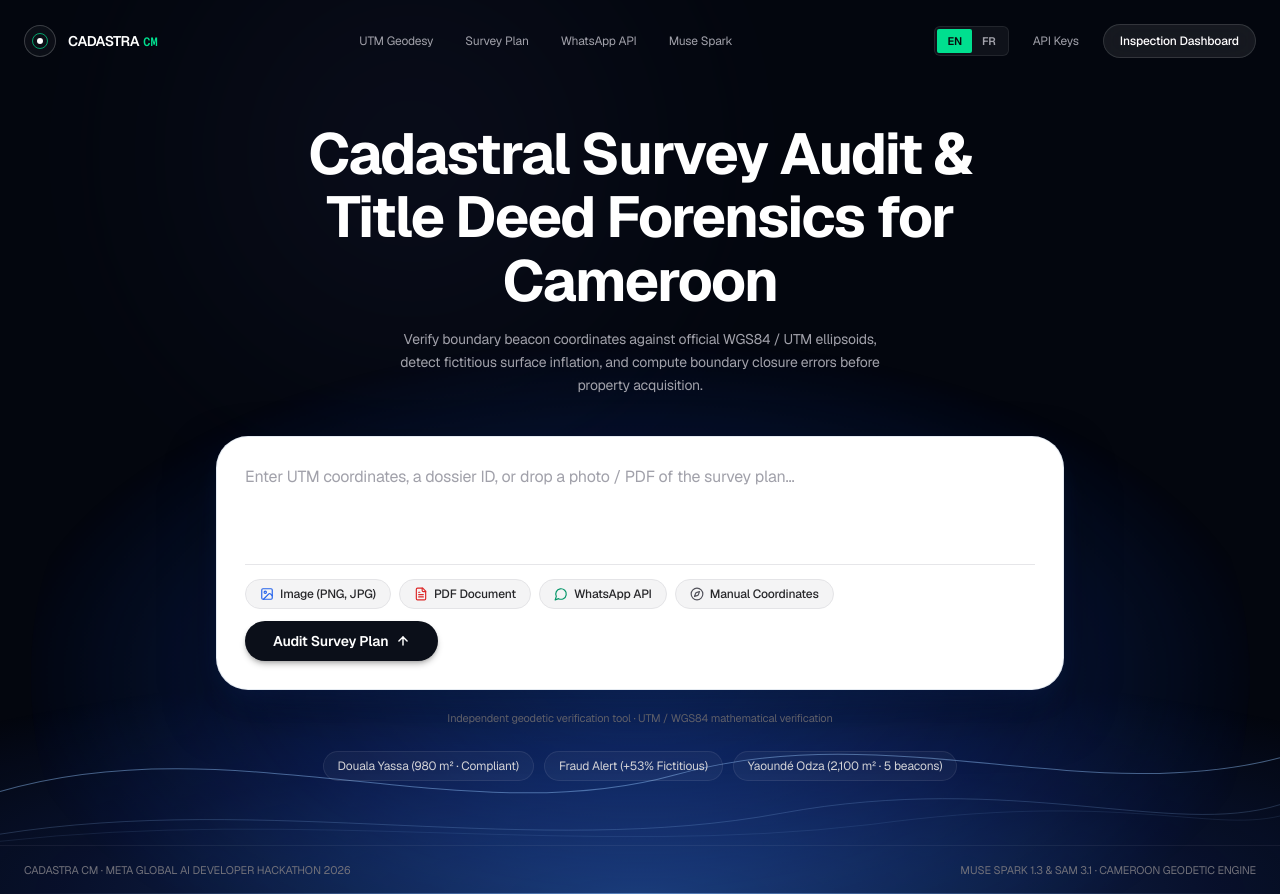
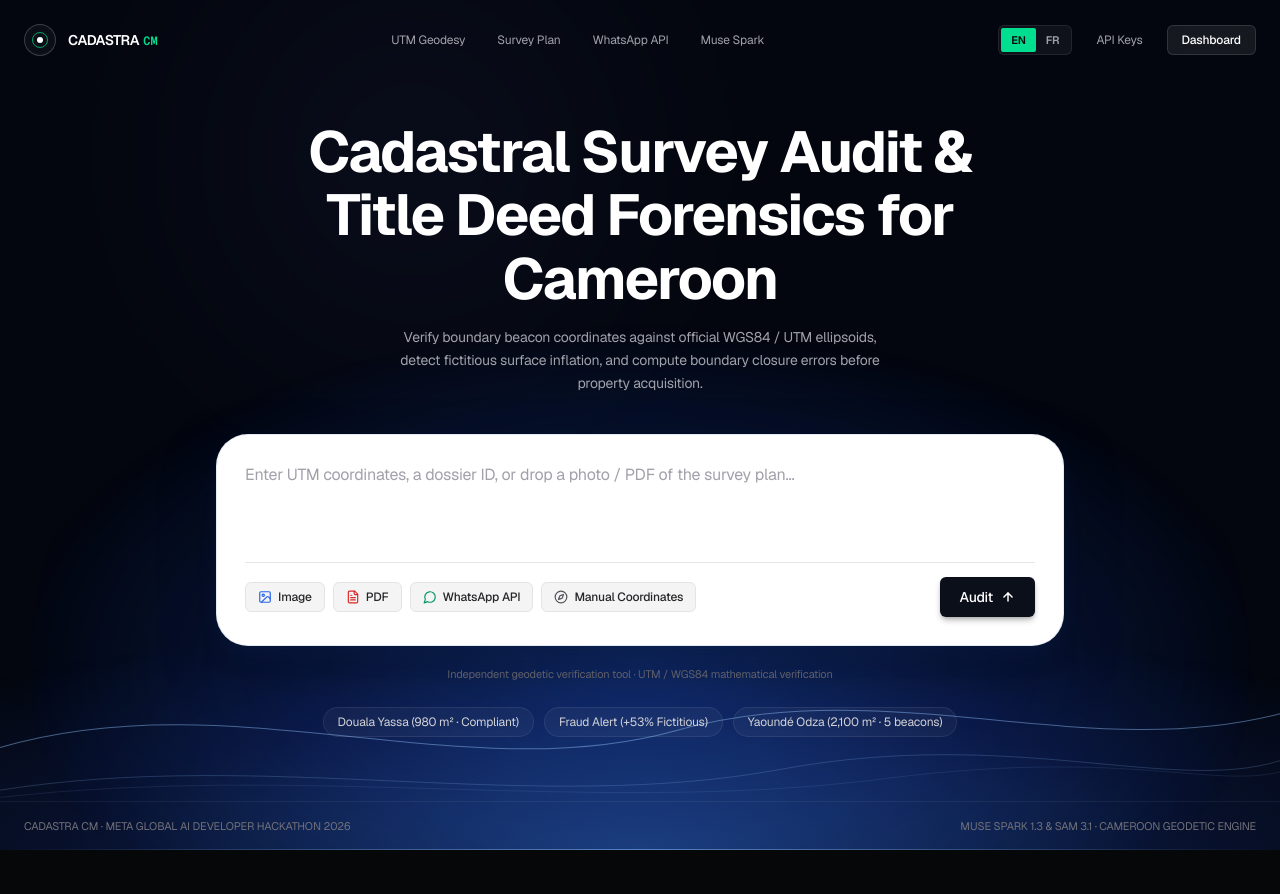
Before and after one commit to EonEmmanuel/Cadastra, a Next.js app in the folder frontend/: page / in a window 1280 px wide. After the commit the page ends 850 px from the top, so only its background shows below. Built offline with nearby package versions, Linux system fonts and the light colour scheme; no server answers.

Commit message:
fix(translations): update button labels for clarity and consistency in English and French style(frontend): adjust button styles for better alignment and responsiveness

```diff
--- a/frontend/src/components/ForensicDossierPanel.tsx
+++ b/frontend/src/components/ForensicDossierPanel.tsx
@@ -742,20 +742,20 @@ export default function ForensicDossierPanel({
                   }}
                   placeholder={t.aiAskPlaceholder}
                   disabled={isAskingAi}
-                  className="flex-1 bg-[#10141D] border border-white/[0.08] rounded-md px-3 py-2 text-xs text-white placeholder:text-zinc-500 focus:outline-none focus:border-white/30 transition disabled:opacity-50"
+                  className="flex-1 min-w-0 bg-[#10141D] border border-white/[0.08] rounded-md px-3 py-2 text-xs text-white placeholder:text-zinc-500 focus:outline-none focus:border-white/30 transition disabled:opacity-50"
                 />
                 <button
                   type="button"
                   onClick={() => handleAskQuestion()}
                   disabled={isAskingAi || !customQuestion.trim()}
-                  className="px-3.5 py-2 rounded-md bg-white hover:bg-zinc-200 text-zinc-950 text-xs font-medium transition disabled:opacity-40 flex items-center gap-1.5 shrink-0 whitespace-nowrap shadow-sm active:scale-[0.98]"
+                  className="px-3.5 py-2 rounded-md bg-white hover:bg-zinc-200 text-zinc-950 text-xs font-medium transition disabled:opacity-40 flex items-center justify-center gap-1.5 shrink-0 whitespace-nowrap shadow-sm active:scale-[0.98]"
                 >
                   {isAskingAi ? (
-                    <Loader2 className="w-3.5 h-3.5 animate-spin text-zinc-950" />
+                    <Loader2 className="w-3.5 h-3.5 animate-spin text-zinc-950 shrink-0" />
                   ) : (
-                    <Send className="w-3.5 h-3.5" />
+                    <Send className="w-3.5 h-3.5 shrink-0" />
                   )}
-                  <span>
+                  <span className="whitespace-nowrap shrink-0">
                     {isAskingAi ? t.askingAi : t.btnAskAi}
                   </span>
                 </button>
--- a/frontend/src/components/LandingHero.tsx
+++ b/frontend/src/components/LandingHero.tsx
@@ -521,9 +521,9 @@ export default function LandingHero({
             whileTap={{ scale: 0.96 }}
             type="button"
             onClick={onOpenDashboard}
-            className="inline-flex items-center gap-1.5 px-4 py-2 rounded-full text-xs font-medium bg-white/[0.08] hover:bg-white/[0.14] text-white border border-white/[0.12] backdrop-blur-md transition-all active:scale-95"
+            className="inline-flex items-center gap-1.5 px-3.5 py-1.5 rounded-md text-xs font-medium bg-white/[0.08] hover:bg-white/[0.14] text-white border border-white/[0.12] backdrop-blur-md transition-all active:scale-95 shrink-0 whitespace-nowrap"
           >
-            <span>{t.navDashboard}</span>
+            <span className="whitespace-nowrap shrink-0">{t.navDashboard}</span>
           </motion.button>
         </div>
       </header>
@@ -677,7 +677,7 @@ export default function LandingHero({
           </AnimatePresence>
 
           {/* Bottom controls row */}
-          <div className="mt-5 pt-3.5 flex flex-wrap items-center justify-between gap-3 border-t border-zinc-200/90">
+          <div className="mt-5 pt-3.5 flex flex-wrap sm:flex-nowrap items-center justify-between gap-3 border-t border-zinc-200/90">
             <div className="flex flex-wrap items-center gap-2">
               {/* Image picker */}
               <motion.button
@@ -686,10 +686,10 @@ export default function LandingHero({
                 type="button"
                 onClick={() => imageInputRef.current?.click()}
                 disabled={isProcessing}
-                className="inline-flex items-center gap-1.5 px-3.5 py-1.5 rounded-full text-xs font-medium bg-zinc-100 hover:bg-zinc-200/90 text-zinc-800 border border-zinc-200 shadow-xs transition disabled:opacity-50"
+                className="inline-flex items-center gap-1.5 px-3 py-1.5 rounded-md text-xs font-medium bg-zinc-100 hover:bg-zinc-200/90 text-zinc-800 border border-zinc-200 shadow-xs transition disabled:opacity-50 shrink-0 whitespace-nowrap"
               >
-                <ImageIcon className="w-3.5 h-3.5 text-blue-600" />
-                <span>{t.btnImagePicker}</span>
+                <ImageIcon className="w-3.5 h-3.5 text-blue-600 shrink-0" />
+                <span className="whitespace-nowrap shrink-0">{t.btnImagePicker}</span>
               </motion.button>
 
               {/* PDF picker */}
@@ -699,10 +699,10 @@ export default function LandingHero({
                 type="button"
                 onClick={() => pdfInputRef.current?.click()}
                 disabled={isProcessing}
-                className="inline-flex items-center gap-1.5 px-3.5 py-1.5 rounded-full text-xs font-medium bg-zinc-100 hover:bg-zinc-200/90 text-zinc-800 border border-zinc-200 shadow-xs transition disabled:opacity-50"
+                className="inline-flex items-center gap-1.5 px-3 py-1.5 rounded-md text-xs font-medium bg-zinc-100 hover:bg-zinc-200/90 text-zinc-800 border border-zinc-200 shadow-xs transition disabled:opacity-50 shrink-0 whitespace-nowrap"
               >
-                <FileText className="w-3.5 h-3.5 text-red-600" />
-                <span>{t.btnPdfPicker}</span>
+                <FileText className="w-3.5 h-3.5 text-red-600 shrink-0" />
+                <span className="whitespace-nowrap shrink-0">{t.btnPdfPicker}</span>
               </motion.button>
 
               {/* WhatsApp */}
@@ -711,10 +711,10 @@ export default function LandingHero({
                 whileTap={{ scale: 0.97 }}
                 type="button"
                 onClick={onOpenWhatsAppModal}
-                className="hidden sm:inline-flex items-center gap-1.5 px-3.5 py-1.5 rounded-full text-xs font-medium bg-zinc-100 hover:bg-zinc-200/90 text-zinc-800 border border-zinc-200 shadow-xs transition"
+                className="hidden sm:inline-flex items-center gap-1.5 px-3 py-1.5 rounded-md text-xs font-medium bg-zinc-100 hover:bg-zinc-200/90 text-zinc-800 border border-zinc-200 shadow-xs transition shrink-0 whitespace-nowrap"
               >
-                <MessageCircle className="w-3.5 h-3.5 text-emerald-600" />
-                <span>{t.navWhatsApp}</span>
+                <MessageCircle className="w-3.5 h-3.5 text-emerald-600 shrink-0" />
+                <span className="whitespace-nowrap shrink-0">{t.navWhatsApp}</span>
               </motion.button>
 
               {/* Manual entry */}
@@ -723,10 +723,10 @@ export default function LandingHero({
                 whileTap={{ scale: 0.97 }}
                 type="button"
                 onClick={onOpenManualModal}
-                className="hidden md:inline-flex items-center gap-1.5 px-3.5 py-1.5 rounded-full text-xs font-medium bg-zinc-100 hover:bg-zinc-200/90 text-zinc-800 border border-zinc-200 shadow-xs transition"
+                className="hidden md:inline-flex items-center gap-1.5 px-3 py-1.5 rounded-md text-xs font-medium bg-zinc-100 hover:bg-zinc-200/90 text-zinc-800 border border-zinc-200 shadow-xs transition shrink-0 whitespace-nowrap"
               >
-                <Compass className="w-3.5 h-3.5 text-zinc-600" />
-                <span>{t.btnManualInput}</span>
+                <Compass className="w-3.5 h-3.5 text-zinc-600 shrink-0" />
+                <span className="whitespace-nowrap shrink-0">{t.btnManualInput}</span>
               </motion.button>
             </div>
 
@@ -737,17 +737,17 @@ export default function LandingHero({
               type="button"
               onClick={handlePromptSubmit}
               disabled={isProcessing}
-              className="inline-flex items-center gap-2 px-7 py-2.5 rounded-full text-xs sm:text-sm font-semibold bg-[#0B0F19] hover:bg-black text-white shadow-md shadow-black/25 transition-all active:scale-95 disabled:opacity-50 shrink-0"
+              className="inline-flex items-center justify-center gap-2 px-5 py-2.5 rounded-md text-xs sm:text-sm font-medium bg-[#0B0F19] hover:bg-black text-white shadow-md shadow-black/25 transition-all active:scale-95 disabled:opacity-50 shrink-0 whitespace-nowrap ml-auto sm:ml-0"
             >
               {isProcessing ? (
                 <>
-                  <Loader2 className="w-4 h-4 text-white animate-spin" />
-                  <span>{t.btnAnalyzing}</span>
+                  <Loader2 className="w-4 h-4 text-white animate-spin shrink-0" />
+                  <span className="whitespace-nowrap shrink-0">{t.btnAnalyzing}</span>
                 </>
               ) : (
                 <>
-                  <span>{t.btnAuditSubmit}</span>
-                  <ArrowUp className="w-3.5 h-3.5 text-white stroke-[2.5]" />
+                  <span className="whitespace-nowrap shrink-0">{t.btnAuditSubmit}</span>
+                  <ArrowUp className="w-3.5 h-3.5 text-white stroke-[2.5] shrink-0" />
                 </>
               )}
             </motion.button>
--- a/frontend/src/i18n/translations.ts
+++ b/frontend/src/i18n/translations.ts
@@ -234,15 +234,15 @@ export const translations: Record<Language, Translations> = {
     btnUploadDocument: "Upload Survey Plan (PDF/JPG)",
     btnManualEntry: "Manual Coordinate Table",
     btnExploreDatasets: "Explore Ground-Truth Profiles",
-    navDashboard: "Inspection Dashboard",
+    navDashboard: "Dashboard",
     navGeodesy: "UTM Geodesy",
     navSurveyPlan: "Survey Plan",
     navWhatsApp: "WhatsApp API",
     navMuseSpark: "Muse Spark",
-    btnImagePicker: "Image (PNG, JPG)",
-    btnPdfPicker: "PDF Document",
-    btnAuditSubmit: "Audit Survey Plan",
-    btnAnalyzing: "AI Analysis...",
+    btnImagePicker: "Image",
+    btnPdfPicker: "PDF",
+    btnAuditSubmit: "Audit",
+    btnAnalyzing: "Analyzing...",
     scanningOverlay: "Scanning & Georeferencing in progress...",
     independentTrustBadge: "Independent geodetic verification tool · UTM / WGS84 mathematical verification",
     sampleDoualaYassa: "Douala Yassa (980 m² · Compliant)",
@@ -291,7 +291,7 @@ export const translations: Record<Language, Translations> = {
     aiAskTitle: "Ask Meta AI about this Parcel",
     aiAskPlaceholder: "Ask a question in plain English (e.g. Is this parcel safe to purchase?)...",
     btnAskAi: "Ask",
-    askingAi: "Analyzing with Meta AI...",
+    askingAi: "Processing...",
     aiSuggestedPrompt1: "Is this parcel safe to purchase?",
     aiSuggestedPrompt2: "Explain the area discrepancy in simple terms",
     aiSuggestedPrompt3: "What must the licensed surveyor rectify?",
@@ -441,10 +441,10 @@ export const translations: Record<Language, Translations> = {
     navSurveyPlan: "Plan de bornage",
     navWhatsApp: "WhatsApp API",
     navMuseSpark: "Muse Spark",
-    btnImagePicker: "Image (PNG, JPG)",
-    btnPdfPicker: "Document PDF",
-    btnAuditSubmit: "Auditer le plan",
-    btnAnalyzing: "Analyse IA...",
+    btnImagePicker: "Image",
+    btnPdfPicker: "PDF",
+    btnAuditSubmit: "Auditer",
+    btnAnalyzing: "Analyse...",
     scanningOverlay: "Analyse & Géoréférencement en cours...",
     independentTrustBadge: "Outil indépendant de vérification géodésique · Calcul mathématique UTM/WGS84",
     sampleDoualaYassa: "Douala Yassa (980 m² · Conforme)",
@@ -493,7 +493,7 @@ export const translations: Record<Language, Translations> = {
     aiAskTitle: "Poser une question à l'IA sur cette parcelle",
     aiAskPlaceholder: "Posez votre question en langage simple (ex. Ce terrain est-il sûr à l'achat ?)...",
     btnAskAi: "Demander",
-    askingAi: "Analyse en cours avec Meta AI...",
+    askingAi: "Traitement...",
     aiSuggestedPrompt1: "Ce terrain est-il sûr à l'achat ?",
     aiSuggestedPrompt2: "Explique l'écart de surface simplement",
     aiSuggestedPrompt3: "Que doit rectifier le géomètre ?",
```
